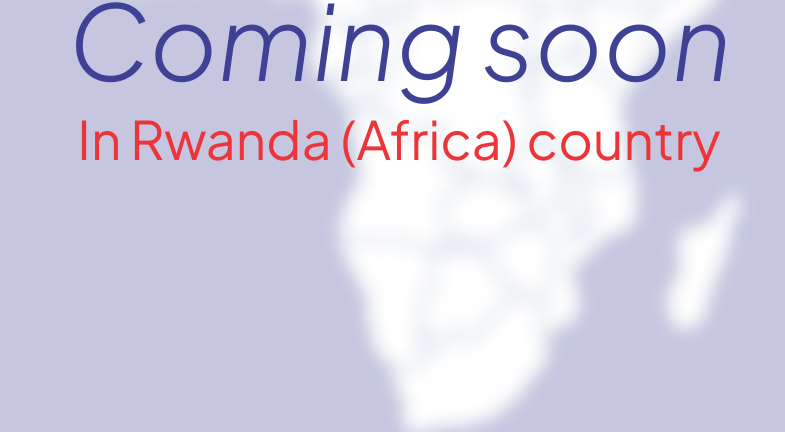
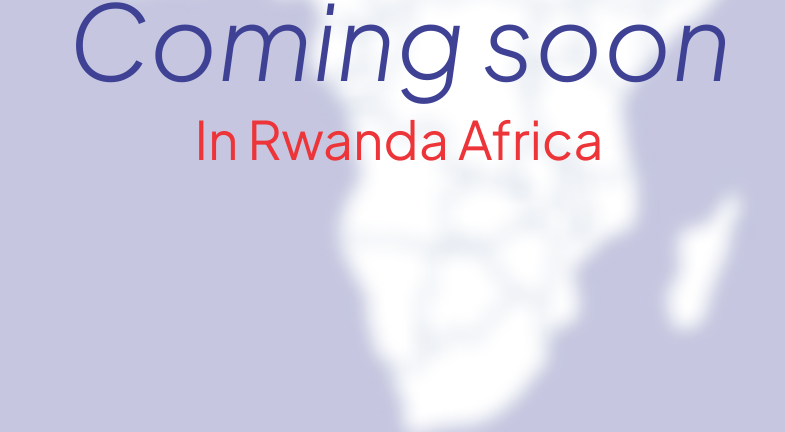
Before and after one commit to dengagaga/mpas.github.io, a plain HTML site: page index.html in a window 1280 px wide. Shown: the part 368-800 px from the top of the page, without its empty margins (241-1026 px from the left). Drawn offline with Linux system fonts and the light colour scheme.

Commit message:
Update index.html

```diff
--- a/index.html
+++ b/index.html
@@ -10,7 +10,7 @@
     <div class="flex element-animation">
         <img src="logo-Photoroom.png" alt="">
         <h1 class="title-1">Coming soon</h1>
-        <h2 class="title-2">In Rwanda  (Africa) country</h2>
+        <h2 class="title-2">In Rwanda Africa</h2>
     </div>
     <script src="index.js"></script>
 </body>
```
